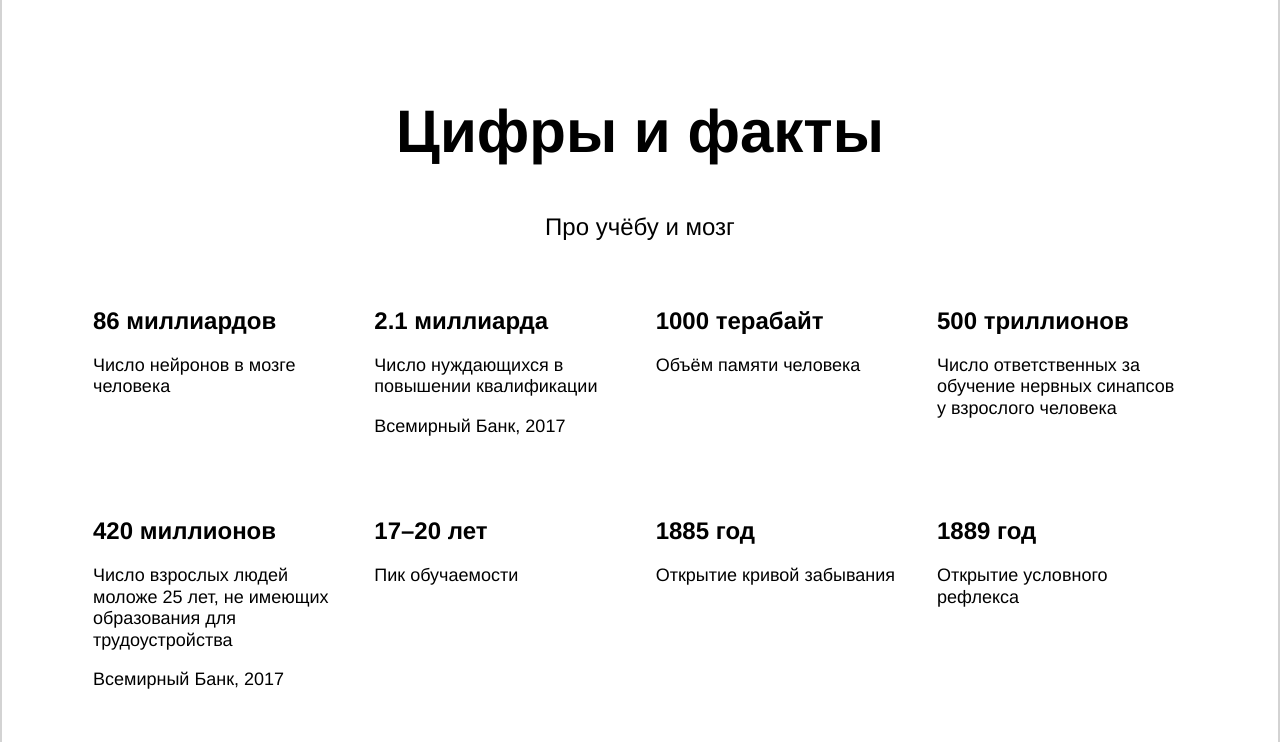
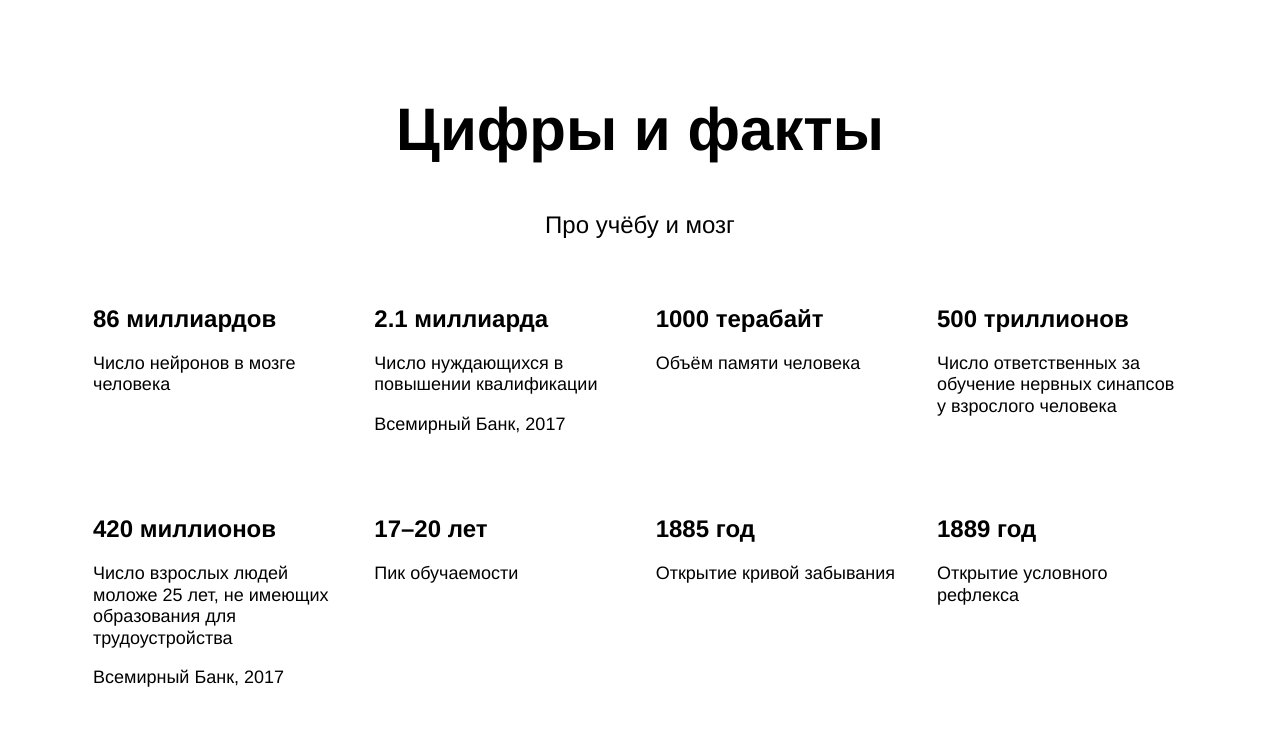
Before and after one commit to Ksenia-Ling/how-to-learn, a plain HTML site: page index.html in a window 1280 px wide. Shown: the part 1261-2003 px from the top of the page. Drawn offline with Linux system fonts and the light colour scheme.

Commit message:
убрана рамка вокруг страницы

```diff
--- a/styles/style.css
+++ b/styles/style.css
@@ -4,7 +4,6 @@
   margin: 0 auto;
   box-sizing: border-box;
   font-family: 'Helvetica Neue', Arial, sans-serif;
-  border: 2px solid lightgray;
 }
 
 .header {
```
